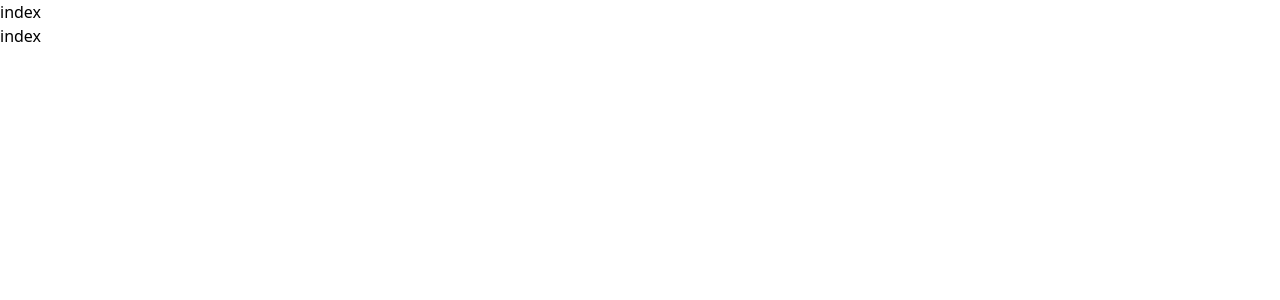
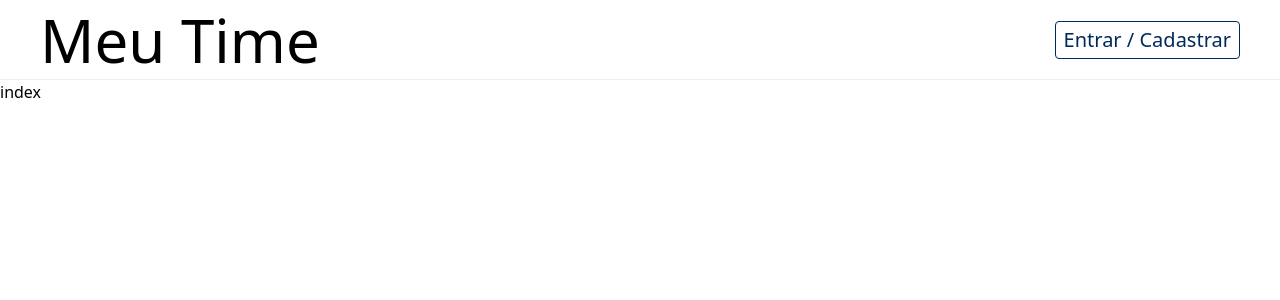
Before and after one commit to AlvesPHGA/trade-technology-teste-tecnico, a React (Vite) app: page / in a window 1280 px wide. Shown: the top 300 px of the page. Built offline with nearby package versions, Linux system fonts and the light colour scheme.

Commit message:
updated header

```diff
--- a/src/components/global/Header/index.tsx
+++ b/src/components/global/Header/index.tsx
@@ -1,5 +1,15 @@
 const Header = () => {
-   return <div>index</div>;
+   return (
+      <header className="flex h-20 border-b border-b-trade_tech-bright_gray justify-between items-center px-10">
+         <h1 className="text-6xl font-sans">Meu Time</h1>
+
+         <div>
+            <button className="border border-trade_tech-cool_black py-1 px-2 rounded font-sans text-xl text-trade_tech-cool_black">
+               Entrar / Cadastrar
+            </button>
+         </div>
+      </header>
+   );
 };
 
 export default Header;
```
